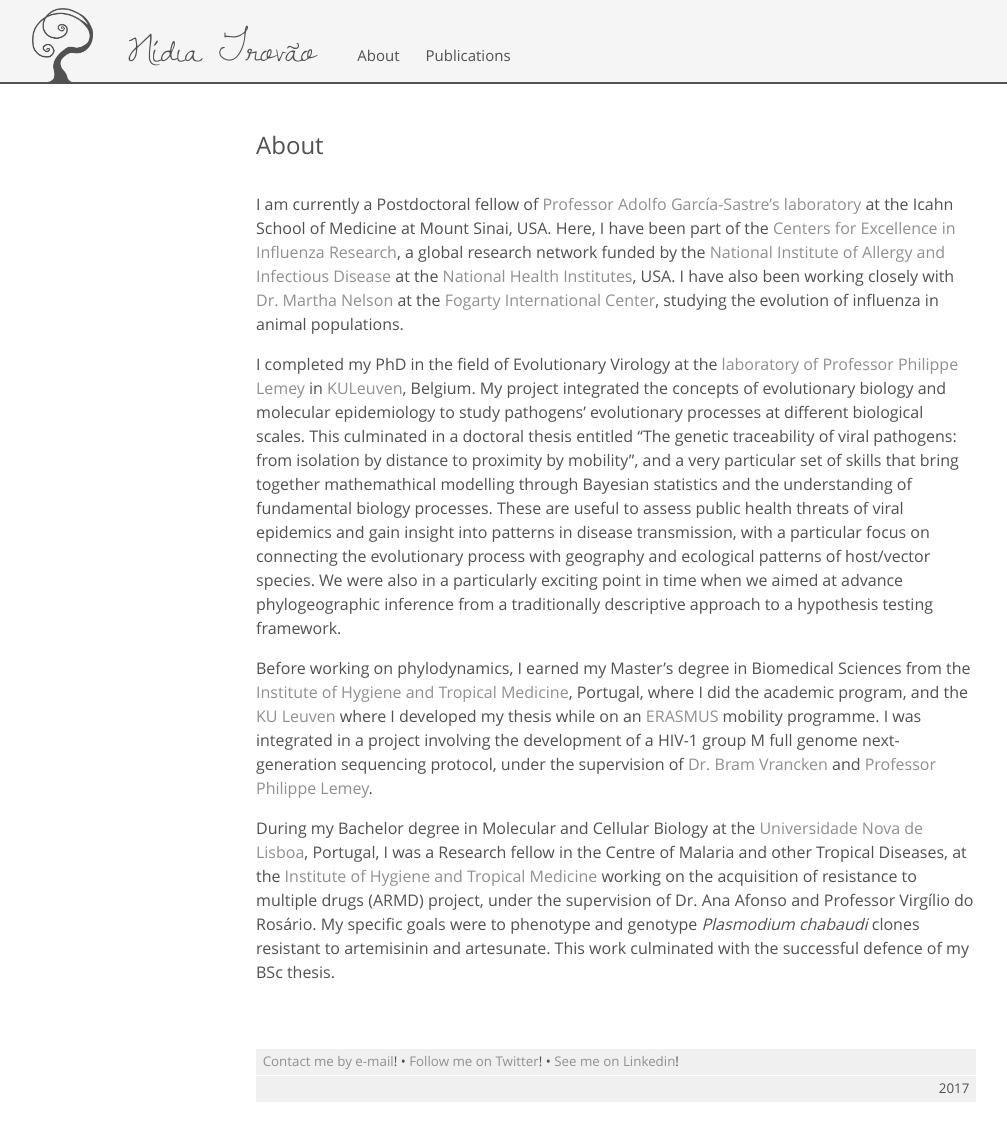
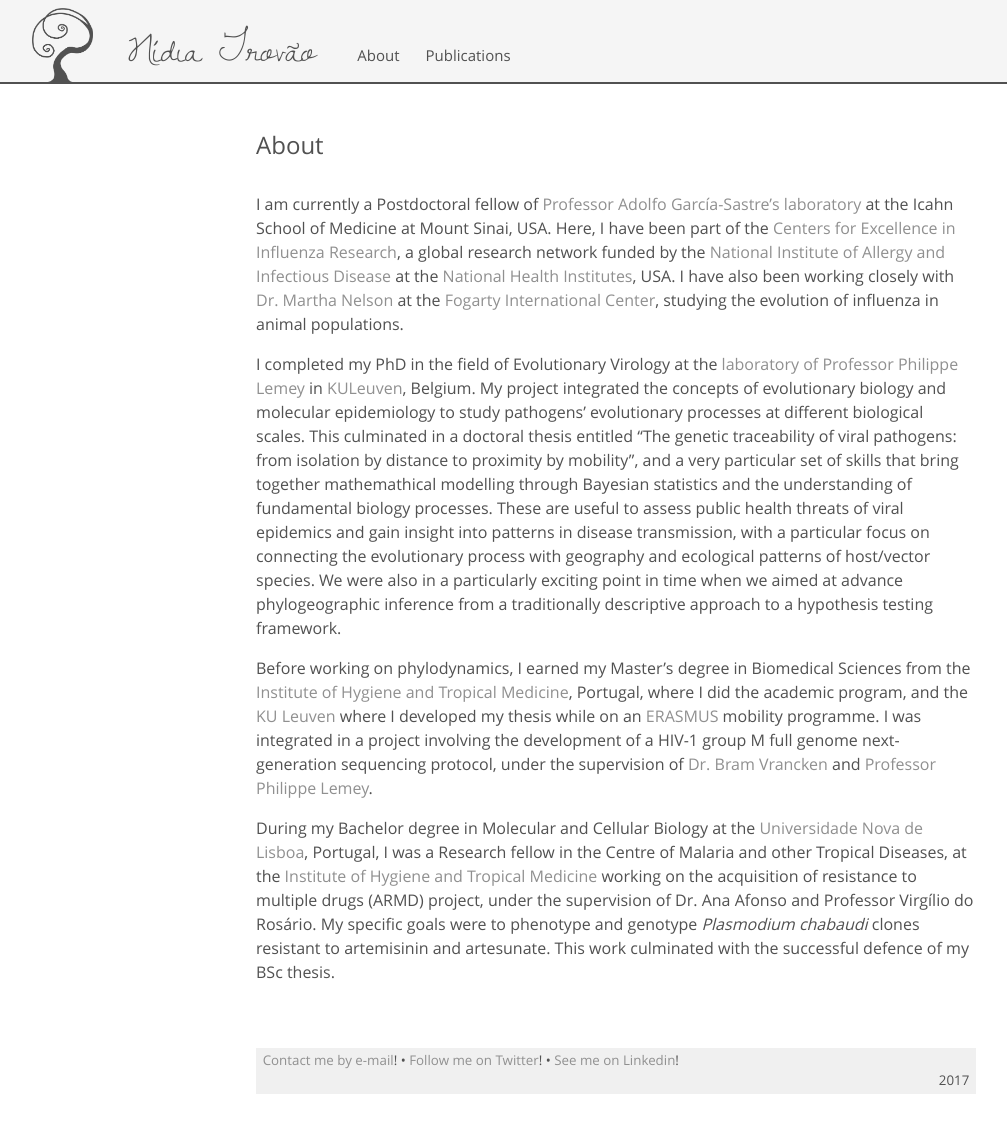
Before and after one commit to nidiatrovao/nidiatrovao.github.io, a Jekyll site: the page built from about.md, in a window 1280 px wide. Shown: the whole page, without its empty margins (24-1031 px from the left). Built offline with Jekyll 4.4.1, drawn with Linux system fonts in a browser that asks for light colours.

Commit message:
Update default.html

```diff
--- a/_layouts/default.html
+++ b/_layouts/default.html
@@ -18,7 +18,7 @@
       </main>
 
       <footer class="footer">
-        <small>&nbsp;<a href="http://www.google.com/recaptcha/mailhide/d?k=01NqppQr6VZzJtBnX1B1RDuw==&amp;c=15YkdRwX0Emp37Odw61dyCyrGOiI_gucHoEuzZzUzks=" onclick="window.open('http://www.google.com/recaptcha/mailhide/d?k\x3d01NqppQr6VZzJtBnX1B1RDuw\x3d\x3d\x26c\x3d15YkdRwX0Emp37Odw61dyCyrGOiI_gucHoEuzZzUzks\x3d', '', 'toolbar=0,scrollbars=0,location=0,statusbar=0,menubar=0,resizable=0,width=500,height=300'); return false;" title="Click to reveal my e-mail address">Contact me by e-mail</a>! &bull; <a href="https://twitter.com/nidiatrovao" target="_blank">Follow me on Twitter</a>! &bull; <a href="https://www.linkedin.com/in/nidiatrovao" target="_blank">See me on Linkedin</a>!</small> <small style="text-align: right;"><time datetime="{{ site.time | date_to_xmlschema }}">{{ site.time | date: '%Y&nbsp;' }}</time></small>
+        <small><div>&nbsp;<a href="http://www.google.com/recaptcha/mailhide/d?k=01NqppQr6VZzJtBnX1B1RDuw==&amp;c=15YkdRwX0Emp37Odw61dyCyrGOiI_gucHoEuzZzUzks=" onclick="window.open('http://www.google.com/recaptcha/mailhide/d?k\x3d01NqppQr6VZzJtBnX1B1RDuw\x3d\x3d\x26c\x3d15YkdRwX0Emp37Odw61dyCyrGOiI_gucHoEuzZzUzks\x3d', '', 'toolbar=0,scrollbars=0,location=0,statusbar=0,menubar=0,resizable=0,width=500,height=300'); return false;" title="Click to reveal my e-mail address">Contact me by e-mail</a>! &bull; <a href="https://twitter.com/nidiatrovao" target="_blank">Follow me on Twitter</a>! &bull; <a href="https://www.linkedin.com/in/nidiatrovao" target="_blank">See me on Linkedin</a>!</div> <div style="text-align: right;"><time datetime="{{ site.time | date_to_xmlschema }}">{{ site.time | date: '%Y&nbsp;' }}</time></div></small>
       </footer>
     </div>
   </body>
```
